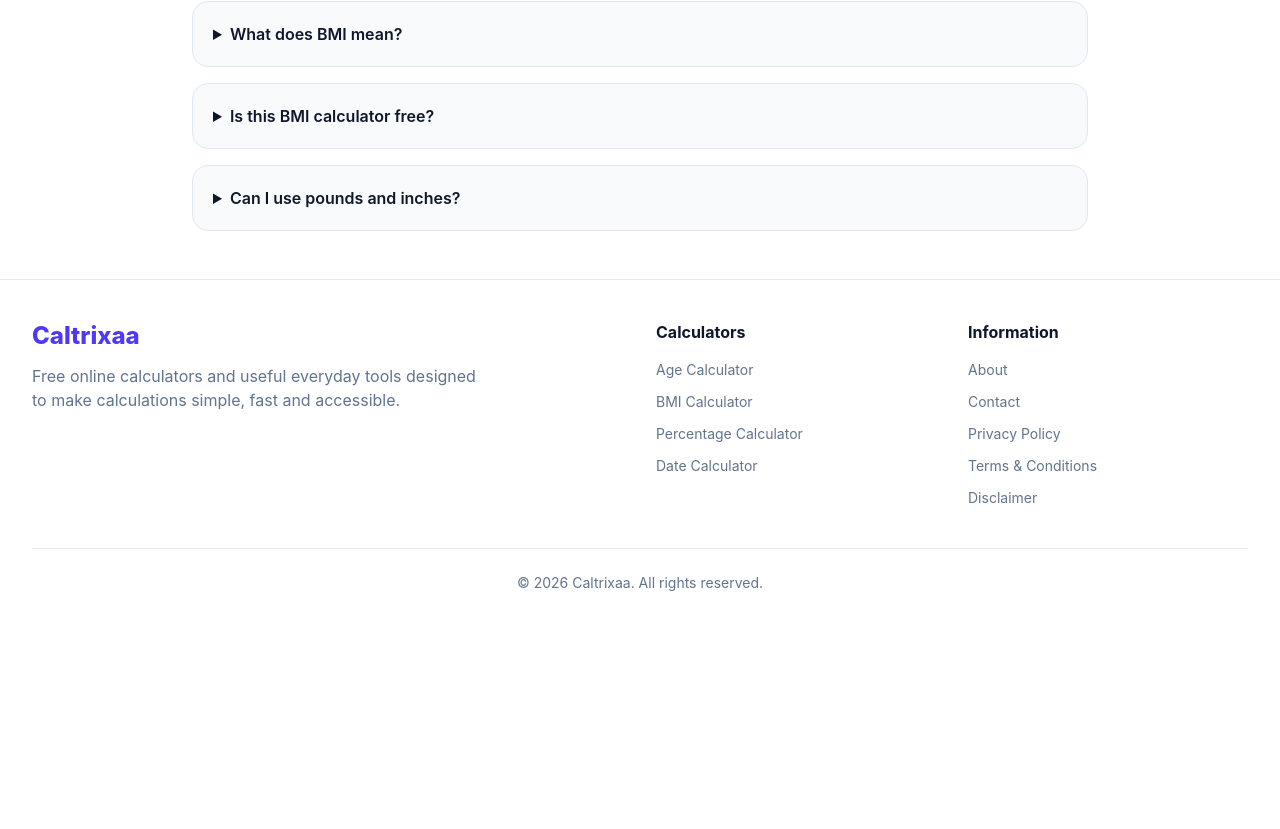
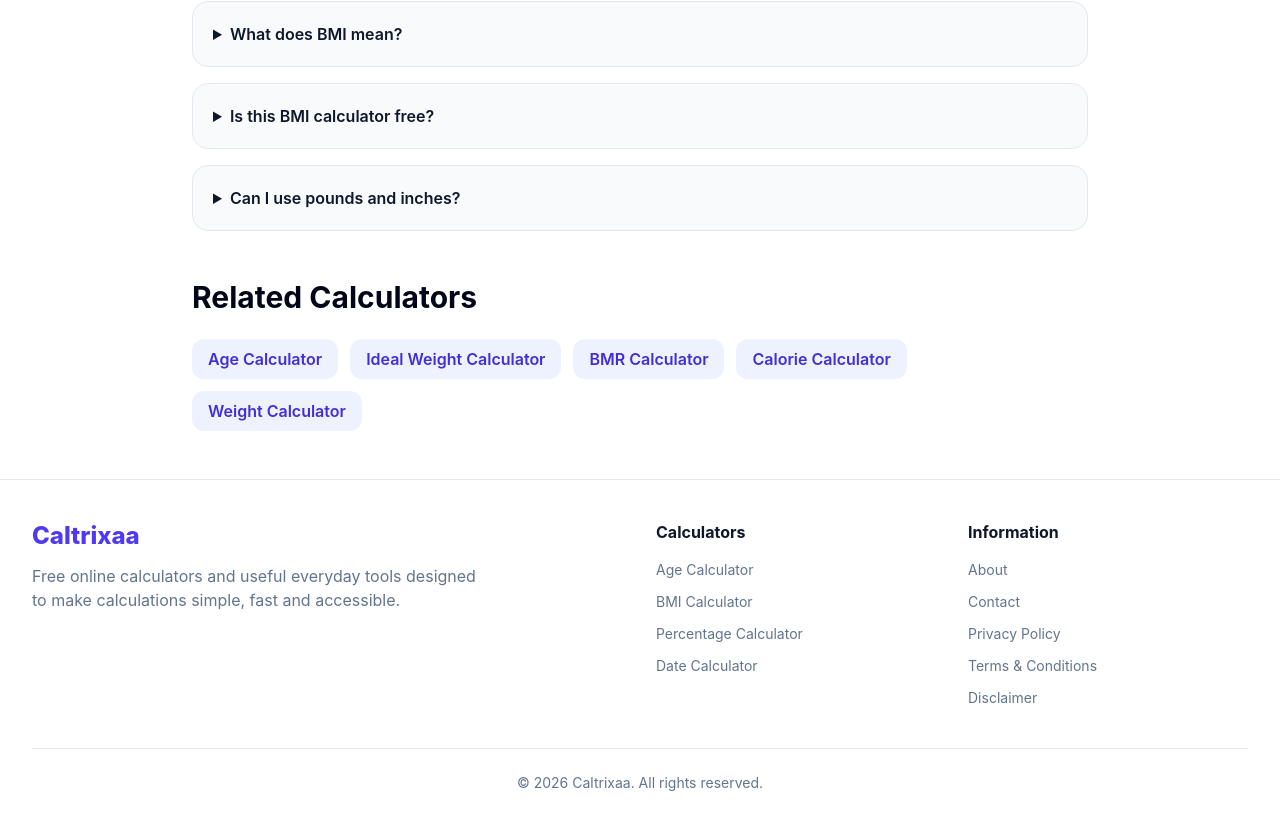
Before and after one commit to hafeez-star/Caltrixaa-All-Calculators, a React (Vite) app: page /bmi-calculator in a window 1280 px wide. Shown: the part 1909-2738 px from the top of the page. Before the commit the page ends 2542 px from the top, so only its background shows below. Built offline with nearby package versions, Linux system fonts and the light colour scheme.

Commit message:
Improve BMI calculator SEO

```diff
--- a/src/pages/BmiCalculator.jsx
+++ b/src/pages/BmiCalculator.jsx
@@ -1,6 +1,7 @@
-import { useEffect, useState } from "react";
+import { useState } from "react";
 import Navbar from "../components/Navbar";
 import Footer from "../components/Footer";
+import SEO from "../components/SEO";
 
 function BmiCalculator() {
   const [unit, setUnit] = useState("metric");
@@ -9,22 +10,7 @@ function BmiCalculator() {
   const [result, setResult] = useState(null);
   const [error, setError] = useState("");
 
-  useEffect(function () {
-    document.title = "BMI Calculator - Calculate Your BMI | Caltrixaa";
 
-    const description =
-      "Use Caltrixaa's free BMI calculator to calculate your Body Mass Index and understand your BMI category.";
-
-    let meta = document.querySelector('meta[name="description"]');
-
-    if (!meta) {
-      meta = document.createElement("meta");
-      meta.name = "description";
-      document.head.appendChild(meta);
-    }
-
-    meta.content = description;
-  }, []);
 
   function calculateBMI() {
     setError("");
@@ -87,7 +73,28 @@ function BmiCalculator() {
 
   return (
     <div className="min-h-screen bg-white text-slate-900">
+
+      <SEO
+        title="BMI Calculator Online - Calculate Your BMI | Caltrixaa"
+        description="Calculate your BMI online using your height and weight. Get your Body Mass Index and BMI category with Caltrixaa's free BMI calculator."
+        keywords="BMI calculator online, BMI calculator, calculate BMI, BMI calculator for adults, Body Mass Index calculator"
+        schema={{
+          "@context": "https://schema.org",
+          "@type": "WebApplication",
+          name: "BMI Calculator",
+          url: "https://caltrixaa.vercel.app/bmi-calculator",
+          applicationCategory: "HealthApplication",
+          operatingSystem: "All",
+          offers: {
+            "@type": "Offer",
+            price: "0",
+            priceCurrency: "USD"
+          }
+        }}
+      />
+
       <Navbar />
+
 
       {/* Hero */}
       <section className="border-b border-slate-100 bg-gradient-to-b from-indigo-50/70 via-white to-white">
@@ -130,11 +137,10 @@ function BmiCalculator() {
                 onClick={function () {
                   changeUnit("metric");
                 }}
-                className={`rounded-2xl px-4 py-3 font-semibold transition ${
-                  unit === "metric"
+                className={`rounded-2xl px-4 py-3 font-semibold transition ${unit === "metric"
                     ? "bg-indigo-600 text-white shadow-lg shadow-indigo-200"
                     : "border border-slate-300 bg-white text-slate-700 hover:bg-slate-50"
-                }`}
+                  }`}
               >
                 Metric
               </button>
@@ -143,11 +149,10 @@ function BmiCalculator() {
                 onClick={function () {
                   changeUnit("imperial");
                 }}
-                className={`rounded-2xl px-4 py-3 font-semibold transition ${
-                  unit === "imperial"
+                className={`rounded-2xl px-4 py-3 font-semibold transition ${unit === "imperial"
                     ? "bg-indigo-600 text-white shadow-lg shadow-indigo-200"
                     : "border border-slate-300 bg-white text-slate-700 hover:bg-slate-50"
-                }`}
+                  }`}
               >
                 Imperial
               </button>
@@ -355,6 +360,47 @@ function BmiCalculator() {
               </p>
             </details>
           </div>
+          {/* Related Calculators */}
+          <h2 className="mt-12 text-3xl font-bold text-slate-950">
+            Related Calculators
+          </h2>
+
+          <div className="mt-6 flex flex-wrap gap-3">
+            <a
+              href="/age-calculator"
+              className="rounded-xl bg-indigo-50 px-4 py-2 font-semibold text-indigo-700 transition hover:bg-indigo-100"
+            >
+              Age Calculator
+            </a>
+
+            <a
+              href="/ideal-weight-calculator"
+              className="rounded-xl bg-indigo-50 px-4 py-2 font-semibold text-indigo-700 transition hover:bg-indigo-100"
+            >
+              Ideal Weight Calculator
+            </a>
+
+            <a
+              href="/bmr-calculator"
+              className="rounded-xl bg-indigo-50 px-4 py-2 font-semibold text-indigo-700 transition hover:bg-indigo-100"
+            >
+              BMR Calculator
+            </a>
+
+            <a
+              href="/calorie-calculator"
+              className="rounded-xl bg-indigo-50 px-4 py-2 font-semibold text-indigo-700 transition hover:bg-indigo-100"
+            >
+              Calorie Calculator
+            </a>
+
+            <a
+              href="/weight-calculator"
+              className="rounded-xl bg-indigo-50 px-4 py-2 font-semibold text-indigo-700 transition hover:bg-indigo-100"
+            >
+              Weight Calculator
+            </a>
+          </div>
         </article>
       </main>
 
```
